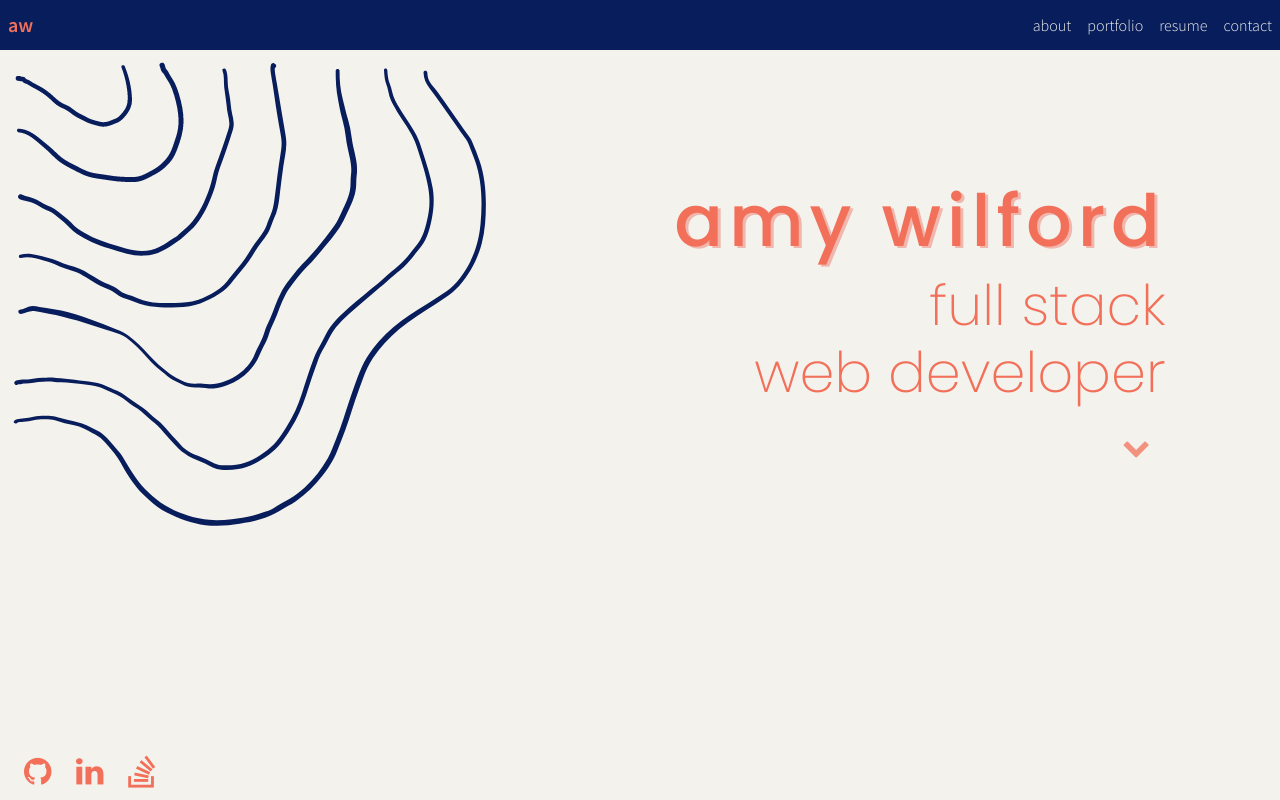
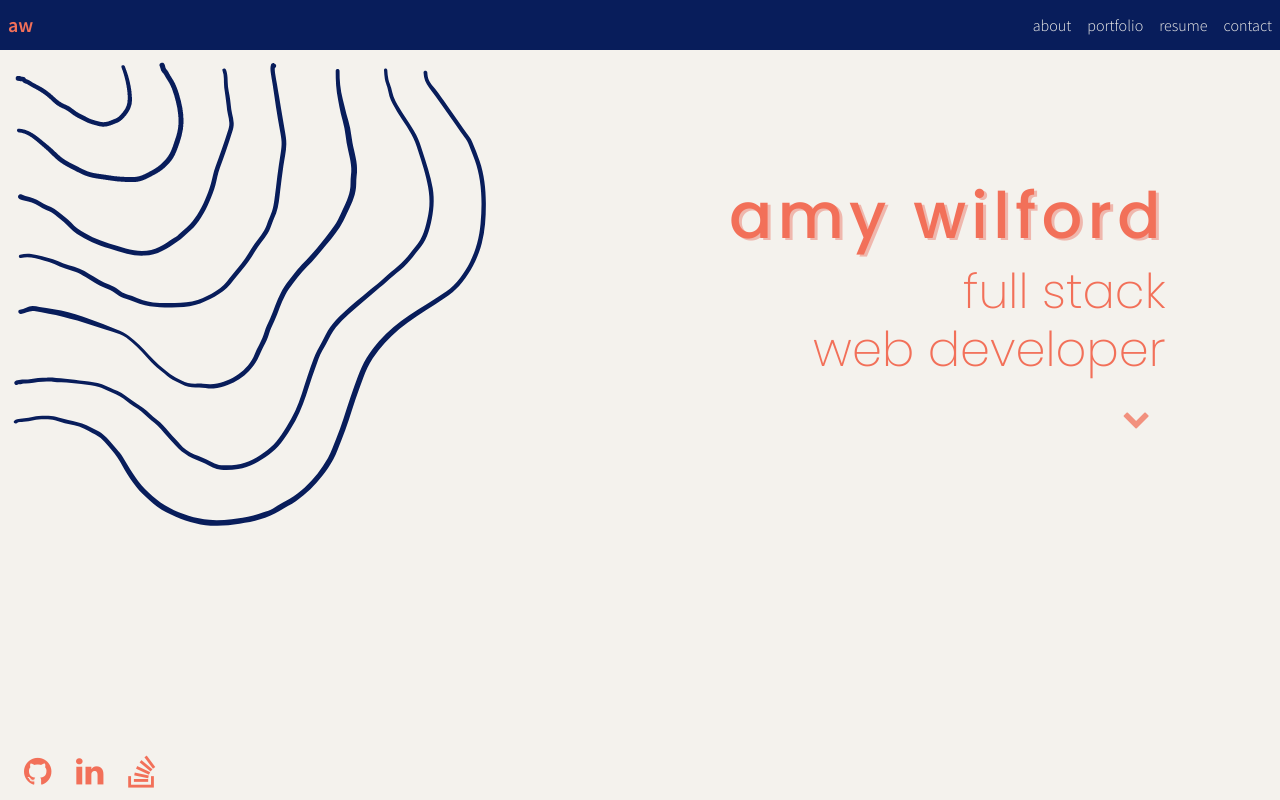
Before and after one commit to AmyWilford/aw-developer-portfolio, a React (Create React App) app: page / in a window 1280 px wide. Built offline with nearby package versions, Linux system fonts and the light colour scheme.

Commit message:
adjusted here text size

```diff
--- a/src/components/styles/Container.css
+++ b/src/components/styles/Container.css
@@ -12,14 +12,14 @@
 h1 {
     animation-delay: .5s;
     letter-spacing: .08em;
-    font-size: 4.5em;
+    font-size: 4em;
     font-weight: 500;
     text-shadow: 3px 2px #EFB7AD;
 
 }
 h2 {
     animation-delay: .7s;
-    font-size: 3.5em;
+    font-size: 3em;
         font-weight: 100;
 }
 
@@ -117,7 +117,7 @@ h2 {
         font-size: 3.5em;
     }
     h2 {
-        font-size: 2.5rem;
+        font-size: 2rem;
     }
 
 .custom-squiggle-box {
--- a/src/components/styles/Nav.css
+++ b/src/components/styles/Nav.css
@@ -1,7 +1,7 @@
 
 .header {
     height: 50px;
-    background-color: #081D5B;
+    background-color: #081D5B !important;
 }
 
 .active {
```
